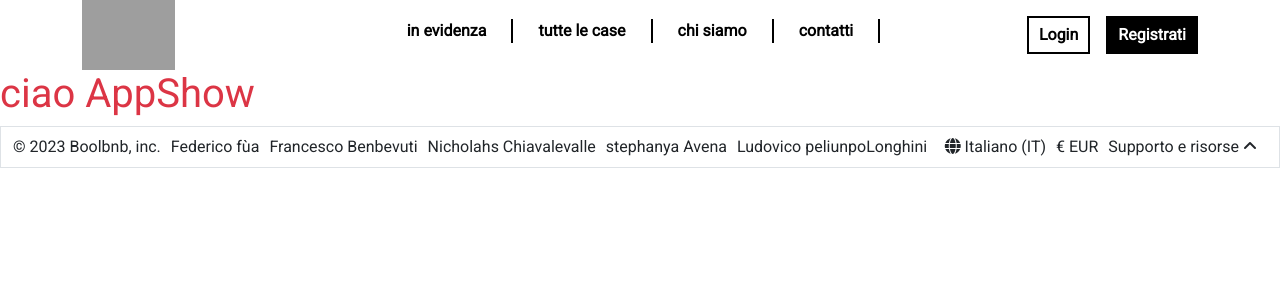
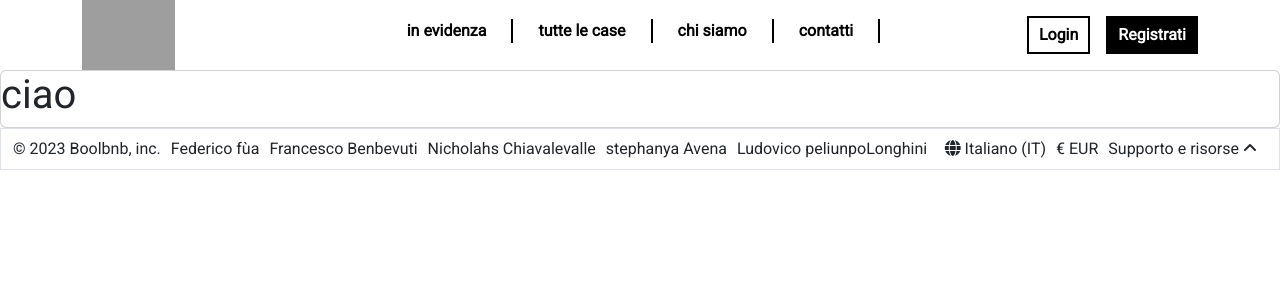
Before and after one commit to Chiaravalle04/boolbnb-fe, a Vue app: page /apartments/1 in a window 1280 px wide. Shown: the top 300 px of the page. Built offline with nearby package versions, Linux system fonts and the light colour scheme; no server answers; grey boxes are pictures that could not be loaded.

Commit message:
prova api

```diff
--- a/src/pages/AppShowApartment.vue
+++ b/src/pages/AppShowApartment.vue
@@ -10,6 +10,9 @@ export default {
     data() {
 
         return {
+            apiUrlAllApartments: '',
+
+            apartment: null,
 
         }
 
@@ -22,8 +25,8 @@ export default {
                 .get(`http://127.0.0.1:8000/api/apartments/${this.$route.params.slug}`)
                 .then(response => {
                     if (response.data.success) {
-                    // this.project = response.data.projects;
-                    console.log(response);
+                        this.apartment = response.data.apartments;
+                        console.log(this.apartment);
                     } else {
                         this.$router.push({ name: 'error' });
                     }
@@ -42,11 +45,11 @@ export default {
 </script>
 
 <template>
+    <div class="card">
 
-    <h1 class="text-danger">ciao AppShow</h1>
+        <h1>ciao</h1>
 
+    </div>
 </template>
 
-  <style lang="scss" scoped>
-
-  </style>
+<style lang="scss" scoped></style>
```
Lines whose indentation alone changed are shown as unchanged.
